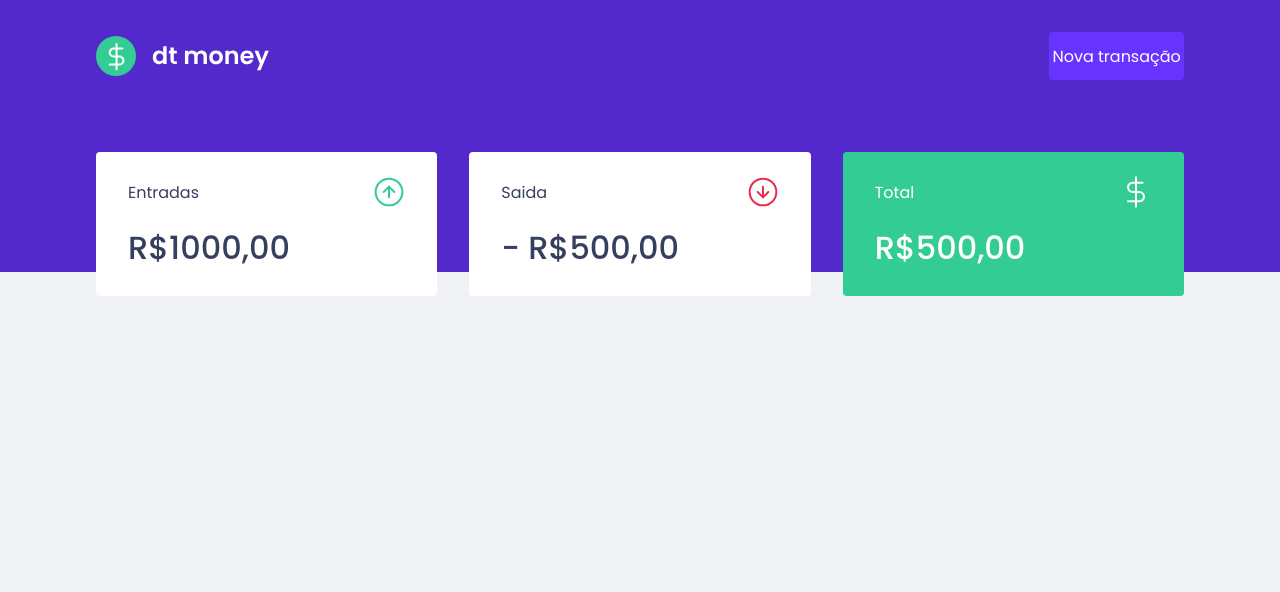
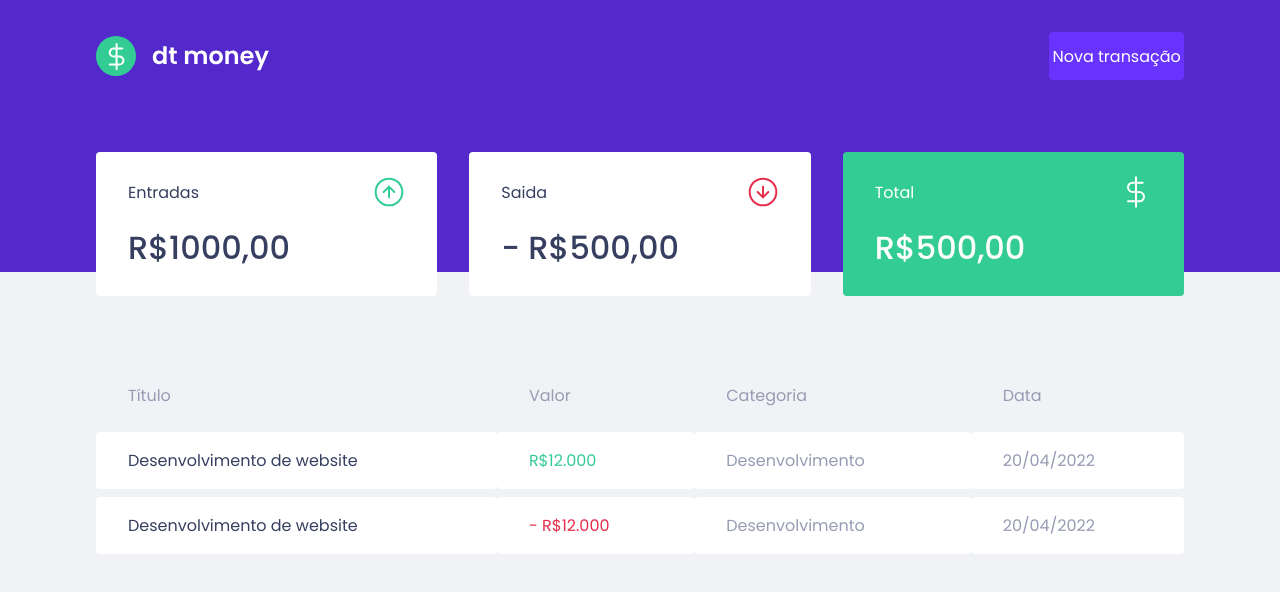
Before and after one commit to ederusena/dtmoney-reactjs, a React (Create React App) app: page / in a window 1280 px wide. Shown: the top 592 px of the page. Built offline with nearby package versions, Linux system fonts and the light colour scheme.

Commit message:
✅: adding Transaction Table

```diff
--- a/src/App.tsx
+++ b/src/App.tsx
@@ -1,5 +1,5 @@
-import { Dashboard } from "./components/Dashboard/dashboard";
-import { Header } from "./components/Header/header";
+import { Dashboard } from "./components/Dashboard";
+import { Header } from "./components/Header";
 import { GlobalStyle } from "./styles/styles"
 
 export function App() {
--- a/src/components/Dashboard/dashboard.tsx
+++ b/src/components/Dashboard/index.tsx
@@ -1,10 +1,12 @@
-import Summary from "../Summary/summary";
+import Summary from "../Summary";
+import { TransactionTable } from "../TransactionsTable";
 import { Container } from "./dashboard.styles";
 
 export function Dashboard() {
     return (
         <Container>
             <Summary />
+            <TransactionTable />
         </Container>
     );
 }
--- /dev/null
+++ b/src/components/TransactionsTable/index.tsx
@@ -0,0 +1,33 @@
+import { Container } from "./styles";
+
+export function TransactionTable() {
+    return (
+        <Container>
+            <table>
+                <thead>
+                    <tr>
+                        <th>Título</th>
+                        <th>Valor</th>
+                        <th>Categoria</th>
+                        <th>Data</th>
+                    </tr>
+                </thead>
+
+                <tbody>
+                    <tr>
+                        <td>Desenvolvimento de website</td>
+                        <td className="deposit">R$12.000</td>
+                        <td>Desenvolvimento</td>
+                        <td>20/04/2022</td>
+                    </tr>
+                    <tr>
+                        <td>Desenvolvimento de website</td>
+                        <td className="withdraw">- R$12.000</td>
+                        <td>Desenvolvimento</td>
+                        <td>20/04/2022</td>
+                    </tr>
+                </tbody>
+            </table>
+        </Container>
+    );
+}
--- /dev/null
+++ b/src/components/TransactionsTable/styles.ts
@@ -0,0 +1,38 @@
+import styled from 'styled-components';
+
+export const Container = styled.div`
+    margin-top: 4rem;
+
+    table {
+        width: 100%;
+        border-spacing: 0 0.5rem;
+
+        th {
+            color: var(--text-body);
+            font-weight: 400;
+            padding: 1rem 2rem;
+            text-align: left;
+            line-height: 1.5rem;
+        }
+
+        td {
+            padding: 1rem 2rem;
+            border: 0;
+            background: var(--shape);
+            color: var(--text-body);
+            border-radius: 0.25rem;
+
+            &:first-child {
+            color: var(--text-title);
+            }
+
+            &.withdraw {
+                color: var(--red);
+            }
+
+            &.deposit {
+                color: var(--green);
+            }
+        }
+    }
+`;
```
Also changed, not shown: src/components/Header/index.tsx (renamed from src/components/Header/header.tsx), src/components/Summary/index.tsx (renamed from src/components/Summary/summary.tsx).
